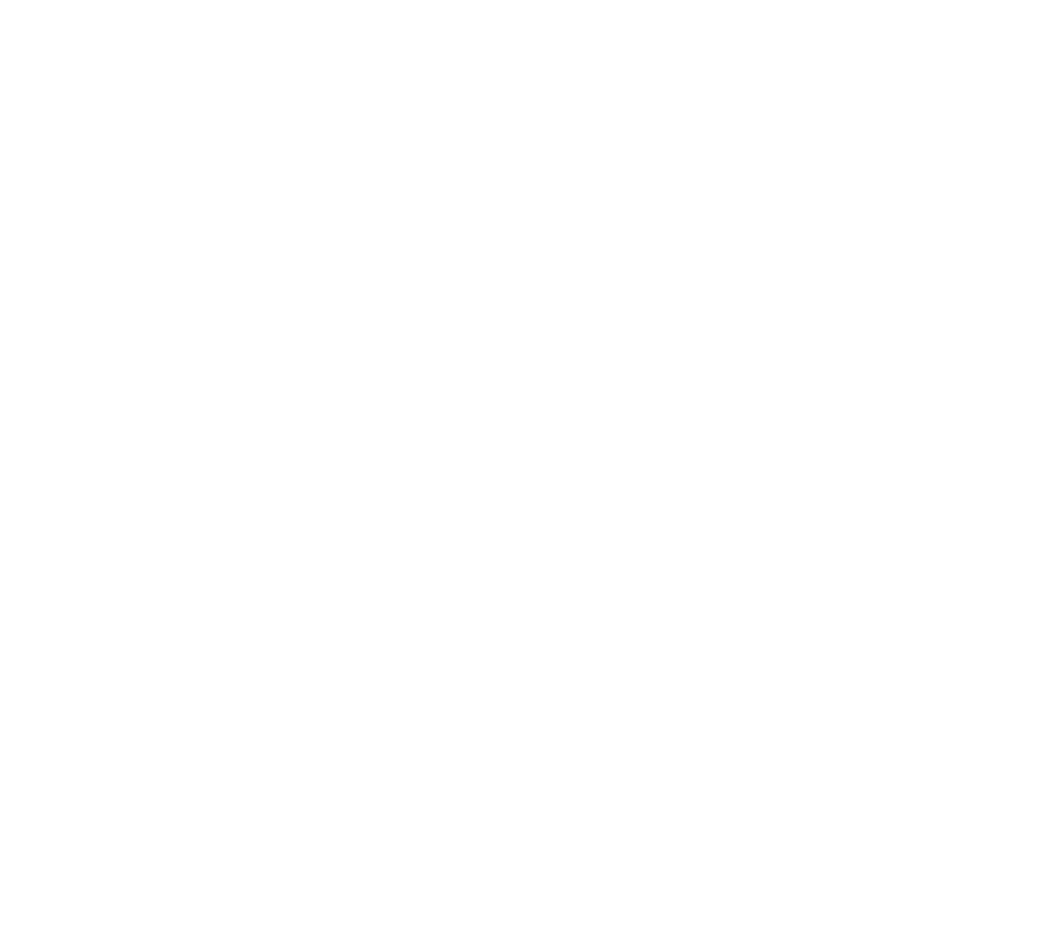
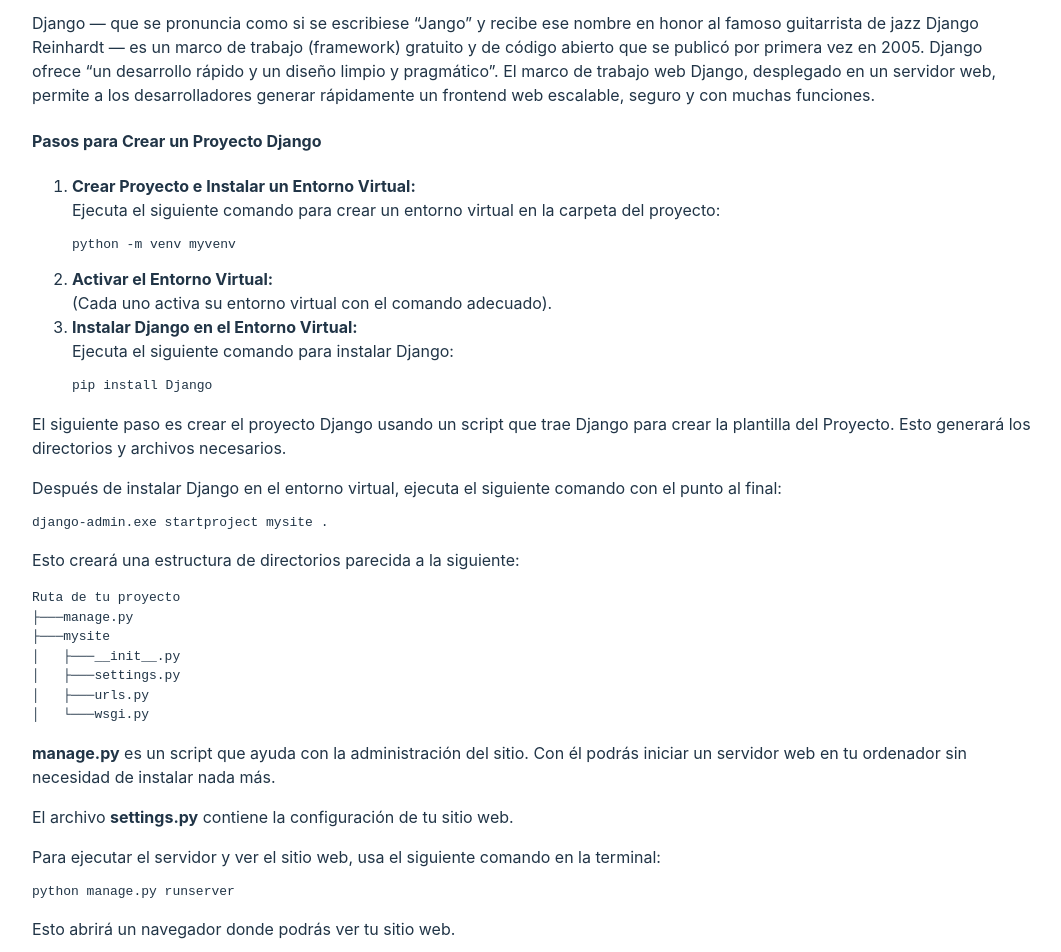
Before and after one commit to Bxr3nd4/content-page, a React (Vite) app: page /actividades in a window 1280 px wide. Shown: the part 940-1892 px from the top of the page, without its empty margins (108-1169 px from the left). Before the commit the page ends 1206 px from the top, so only its background shows below. Built offline with nearby package versions, Linux system fonts and the light colour scheme.

Commit message:
Activiad Django Agregada

```diff
--- a/src/components/actividades/Actividades.tsx
+++ b/src/components/actividades/Actividades.tsx
@@ -67,8 +67,88 @@
               <br />
 
             </p>
+
+
+            <h3>Actividad Django</h3>
+      <p>
+        <strong>Guía Django: Mi primer Sitio Web</strong>
+      </p>
+
+      <h4>¿Qué es Django?</h4>
+      <p>
+        Django — que se pronuncia como si se escribiese “Jango” y recibe ese nombre en honor al famoso guitarrista de jazz Django Reinhardt —
+        es un marco de trabajo (framework) gratuito y de código abierto que se publicó por primera vez en 2005. Django ofrece “un desarrollo rápido y un diseño limpio y pragmático”.
+        El marco de trabajo web Django, desplegado en un servidor web, permite a los desarrolladores generar rápidamente un frontend web escalable, seguro y con muchas funciones.
+      </p>
+
+      <h4>Pasos para Crear un Proyecto Django</h4>
+      <ol>
+        <li>
+          <strong>Crear Proyecto e Instalar un Entorno Virtual:</strong>
+          <br />
+          Ejecuta el siguiente comando para crear un entorno virtual en la carpeta del proyecto:
+          <pre><code>python -m venv myvenv</code></pre>
+        </li>
+        <li>
+          <strong>Activar el Entorno Virtual:</strong>
+          <br />
+          (Cada uno activa su entorno virtual con el comando adecuado).
+        </li>
+        <li>
+          <strong>Instalar Django en el Entorno Virtual:</strong>
+          <br />
+          Ejecuta el siguiente comando para instalar Django:
+          <pre><code>pip install Django</code></pre>
+        </li>
+      </ol>
+
+      <p>
+        El siguiente paso es crear el proyecto Django usando un script que trae Django para crear la plantilla del Proyecto. Esto generará los directorios y archivos necesarios.
+      </p>
+
+      <p>
+        Después de instalar Django en el entorno virtual, ejecuta el siguiente comando con el punto al final:
+        <pre><code>django-admin.exe startproject mysite .</code></pre>
+      </p>
+
+      <p>
+        Esto creará una estructura de directorios parecida a la siguiente:
+      </p>
+      <pre>
+        {`Ruta de tu proyecto
+├───manage.py
+├───mysite
+│   ├───__init__.py
+│   ├───settings.py
+│   ├───urls.py
+│   └───wsgi.py`}
+      </pre>
+
+      <p>
+        <strong>manage.py</strong> es un script que ayuda con la administración del sitio. Con él podrás iniciar un servidor web en tu ordenador sin necesidad de instalar nada más.
+      </p>
+
+      <p>
+        El archivo <strong>settings.py</strong> contiene la configuración de tu sitio web.
+      </p>
+
+      <p>
+        Para ejecutar el servidor y ver el sitio web, usa el siguiente comando en la terminal:
+        <pre><code>python manage.py runserver</code></pre>
+      </p>
+
+      <p>
+        Esto abrirá un navegador donde podrás ver tu sitio web.
+      </p>
+
+      <p>
+        ¡Hasta este punto ya has creado tu primer sitio web y lo has iniciado usando un servidor web! (Investiga qué es un servidor web). ¡Usando Django! :D
+      </p>
+
+
           </section>
           <section id="cmd-comentarios">
+
 
             <p>
 
```
